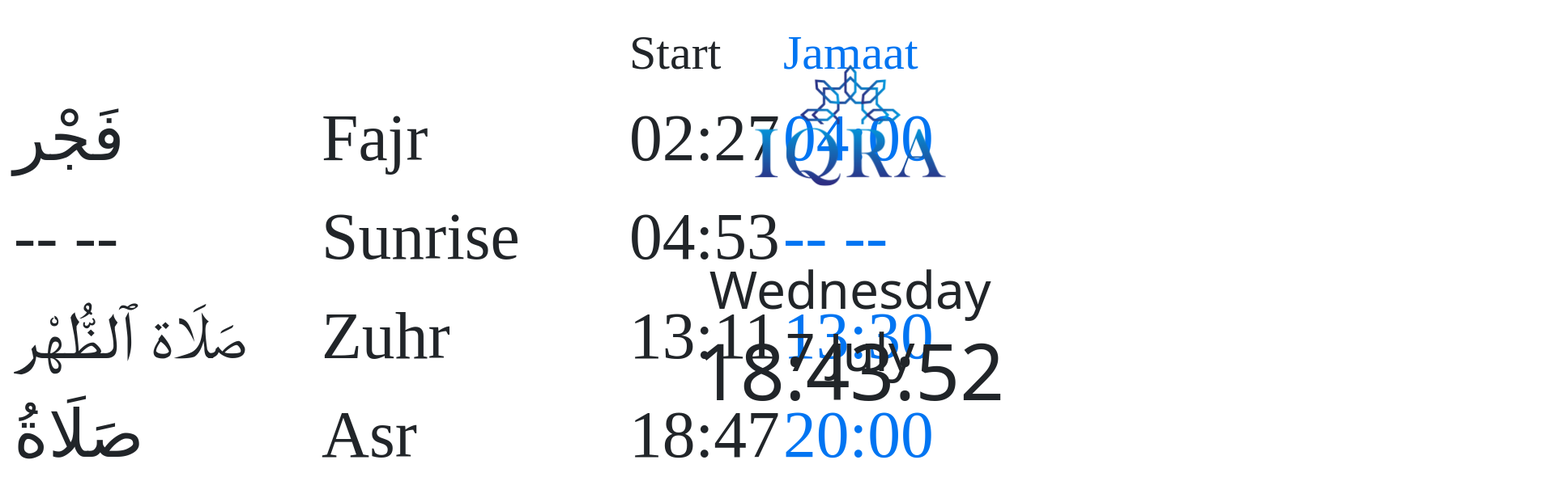
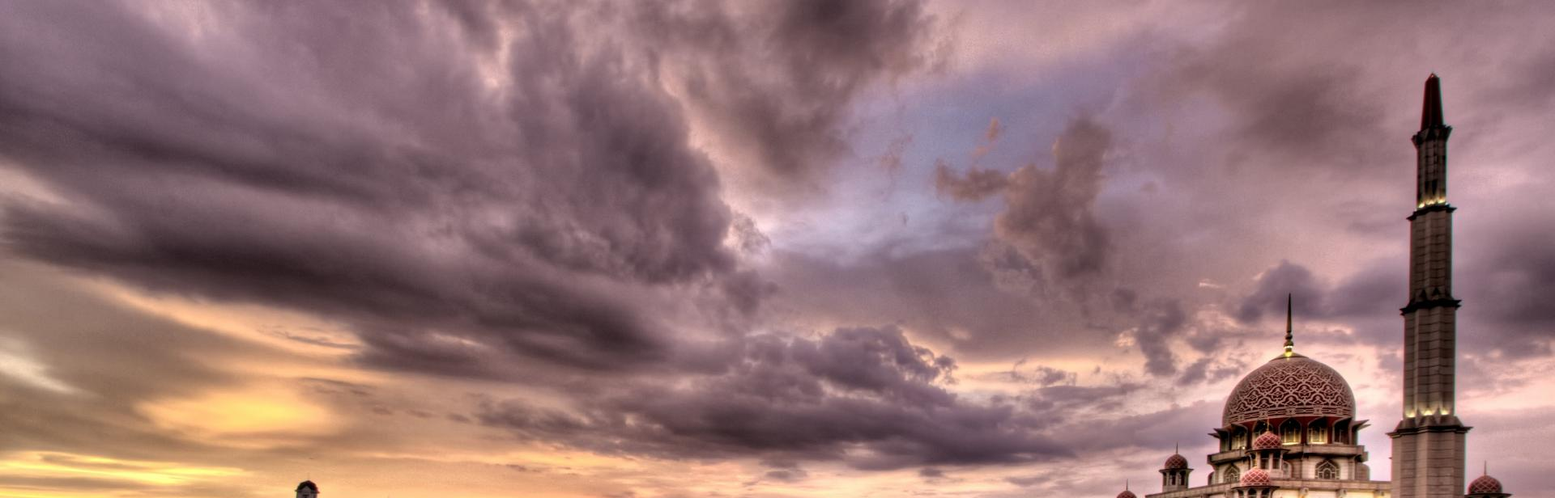
Before and after one commit to HabibAli786/my-digital-prayer-display, a React (Create React App) app: page /prayertimes in a window 1280 px wide. Shown: the top 616 px of the page at 81% size, 1920 px wide, since content can reach past the window. Built offline with nearby package versions, Linux system fonts and the light colour scheme.

Commit message:
state added for count and animation switch

```diff
--- a/src/components/prayerTimes/prayerTimes.js
+++ b/src/components/prayerTimes/prayerTimes.js
@@ -80,11 +80,15 @@ function PrayerTimes() {
     const [times, setTimes] = useState([
         "0:00", "0:00", "0:00", "0:00", "0:00", "0:00", "0:00", "0:00", "0:00", "0:00"
     ])
+
     const [animation, setAnimation] = useState(false)
     const [notifications, setNotifications] = useState([
         "Surah Mulk after Maghrib", "Dars after Zuhr", "Collections for Eid after Jummah", "Eid on the 23rd of July"
     ])
     const [count, setCount] = useState(0)
+
+    const [slideshowCount, setSlideshowCount] = useState(0)
+    const [displaySlideshow, setDisplaySlideshow] = useState(true)
 
     // Update live clock every second
     useEffect(() => {
@@ -183,6 +187,9 @@ function PrayerTimes() {
 
     return(
         <>
+        {
+            !displaySlideshow ?
+        <>
         <a href="/">
             <img className="logo" src='/images/iqra.png' alt="logo" />
         </a>
@@ -240,6 +247,10 @@ function PrayerTimes() {
             </Card.Body>
         </Card>
         </>
+        :
+        <img src="/slideshow/slide1.jpg" alt="slidshow" />
+        }
+        </>
     )
 }
 
--- a/src/index.css
+++ b/src/index.css
@@ -1,11 +1,11 @@
-body {
+body, html {
   margin: 0;
   font-family: -apple-system, BlinkMacSystemFont, 'Segoe UI', 'Roboto', 'Oxygen',
     'Ubuntu', 'Cantarell', 'Fira Sans', 'Droid Sans', 'Helvetica Neue',
     sans-serif;
   -webkit-font-smoothing: antialiased;
   -moz-osx-font-smoothing: grayscale;
-  min-height: 100vh;
+  height: 100%;
 }
 
 code {
```
